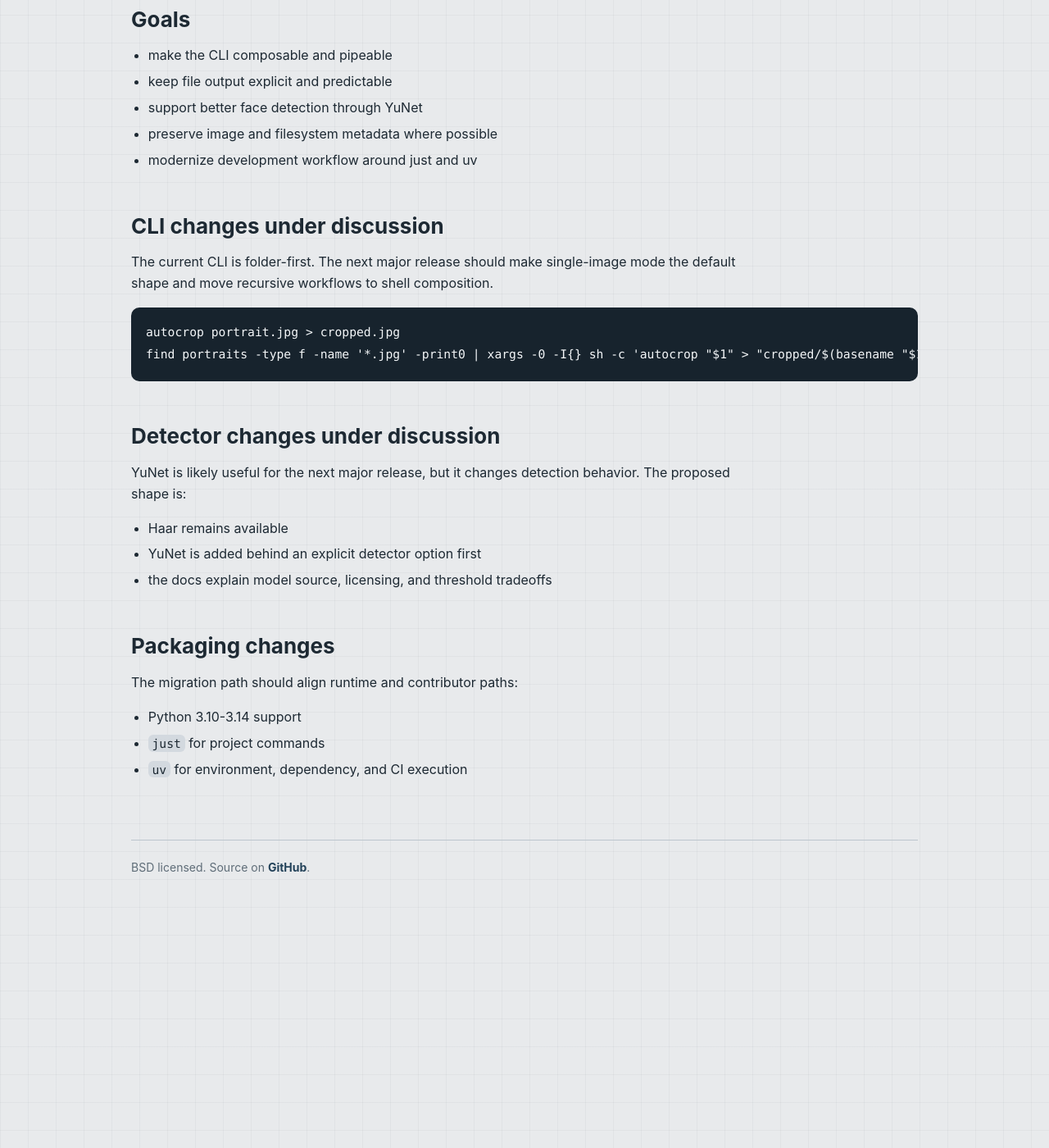
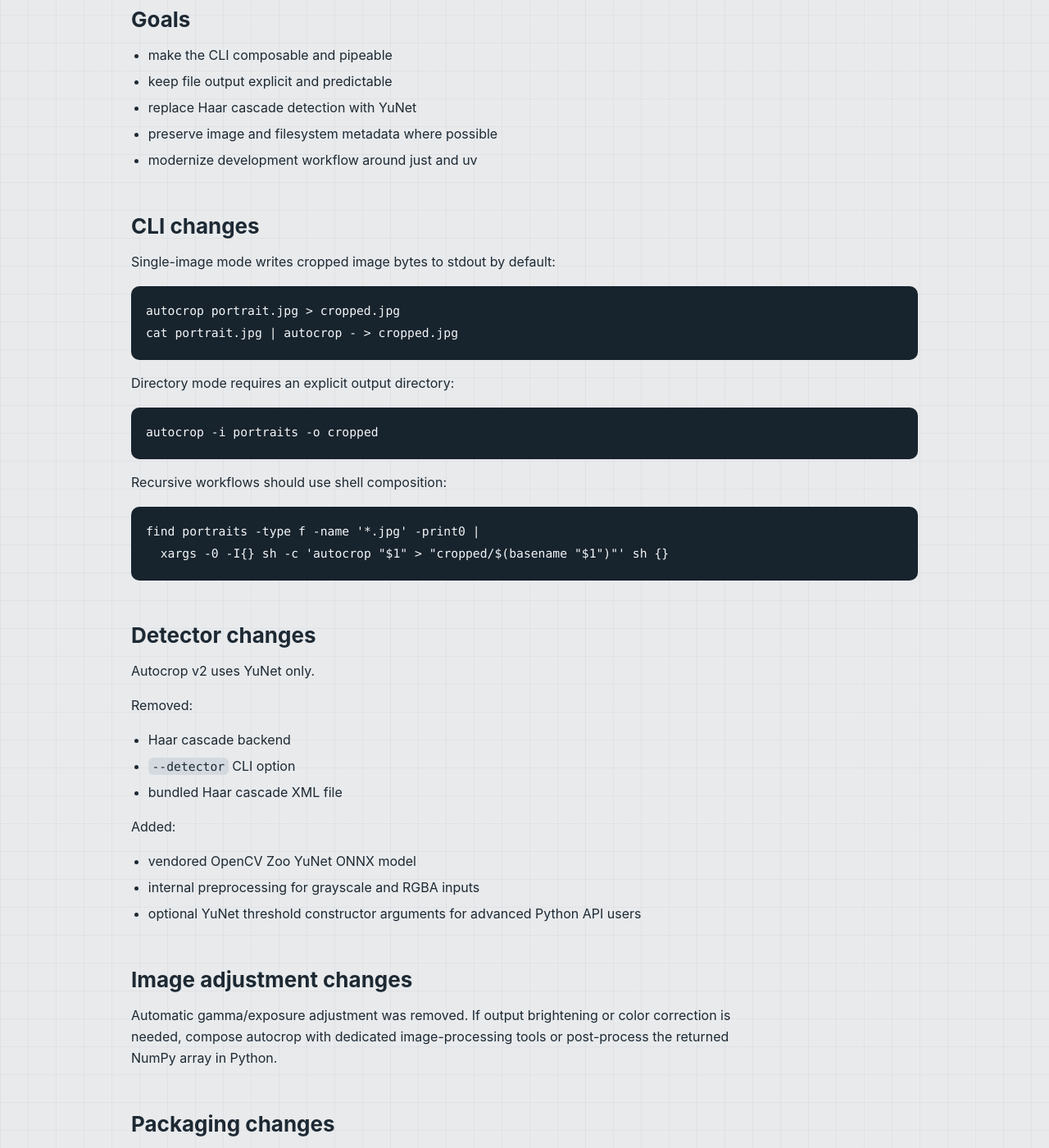
Before and after one commit to leblancfg/autocrop, a Jekyll site: the page built from docs/migration.md, in a window 1280 px wide and 1400 px high, scrolled down 424 px. Shown: the whole window at 82% size. Built offline with Jekyll 4.4.1, drawn with Linux system fonts in a browser that asks for light colours; before the commit the page ends 1565 px from its top, so only the background shows below that; some of the changed text lies outside the part shown.

Commit message:
Update docs for YuNet-only v2

````diff
--- a/docs/migration.md
+++ b/docs/migration.md
@@ -2,7 +2,7 @@
 layout: default
 title: Migration path
 heading: Migration path
-lead: Proposed breaking changes and migration notes for the next major release.
+lead: Breaking changes and migration notes for the next major release.
 description: autocrop migration notes and next major release direction.
 ---
 
@@ -10,33 +10,59 @@ description: autocrop migration notes and next major release direction.
 
 - make the CLI composable and pipeable
 - keep file output explicit and predictable
-- support better face detection through YuNet
+- replace Haar cascade detection with YuNet
 - preserve image and filesystem metadata where possible
 - modernize development workflow around just and uv
 
-## CLI changes under discussion
+## CLI changes
 
-The current CLI is folder-first. The next major release should make single-image
-mode the default shape and move recursive workflows to shell composition.
+Single-image mode writes cropped image bytes to stdout by default:
 
 ```sh
 autocrop portrait.jpg > cropped.jpg
-find portraits -type f -name '*.jpg' -print0 | xargs -0 -I{} sh -c 'autocrop "$1" > "cropped/$(basename "$1")"' sh {}
+cat portrait.jpg | autocrop - > cropped.jpg
 ```
 
-## Detector changes under discussion
+Directory mode requires an explicit output directory:
 
-YuNet is likely useful for the next major release, but it changes detection
-behavior. The proposed shape is:
+```sh
+autocrop -i portraits -o cropped
+```
 
-- Haar remains available
-- YuNet is added behind an explicit detector option first
-- the docs explain model source, licensing, and threshold tradeoffs
+Recursive workflows should use shell composition:
+
+```sh
+find portraits -type f -name '*.jpg' -print0 |
+  xargs -0 -I{} sh -c 'autocrop "$1" > "cropped/$(basename "$1")"' sh {}
+```
+
+## Detector changes
+
+Autocrop v2 uses YuNet only.
+
+Removed:
+
+- Haar cascade backend
+- `--detector` CLI option
+- bundled Haar cascade XML file
+
+Added:
+
+- vendored OpenCV Zoo YuNet ONNX model
+- internal preprocessing for grayscale and RGBA inputs
+- optional YuNet threshold constructor arguments for advanced Python API users
+
+## Image adjustment changes
+
+Automatic gamma/exposure adjustment was removed. If output brightening or color
+correction is needed, compose autocrop with dedicated image-processing tools or
+post-process the returned NumPy array in Python.
 
 ## Packaging changes
 
-The migration path should align runtime and contributor paths:
+The migration path aligns runtime and contributor setup:
 
 - Python 3.10-3.14 support
 - `just` for project commands
-- `uv` for environment, dependency, and CI execution
+- `uv` for environment, dependency, lockfile, and CI execution
+- project and tool configuration centralized in `pyproject.toml`
````
Also changed, not shown: docs/api.md (+10 -6 lines), docs/cli.md (+23 -15 lines), docs/index.md (+5 -11 lines), docs/quickstart.md (+9 -5 lines).
